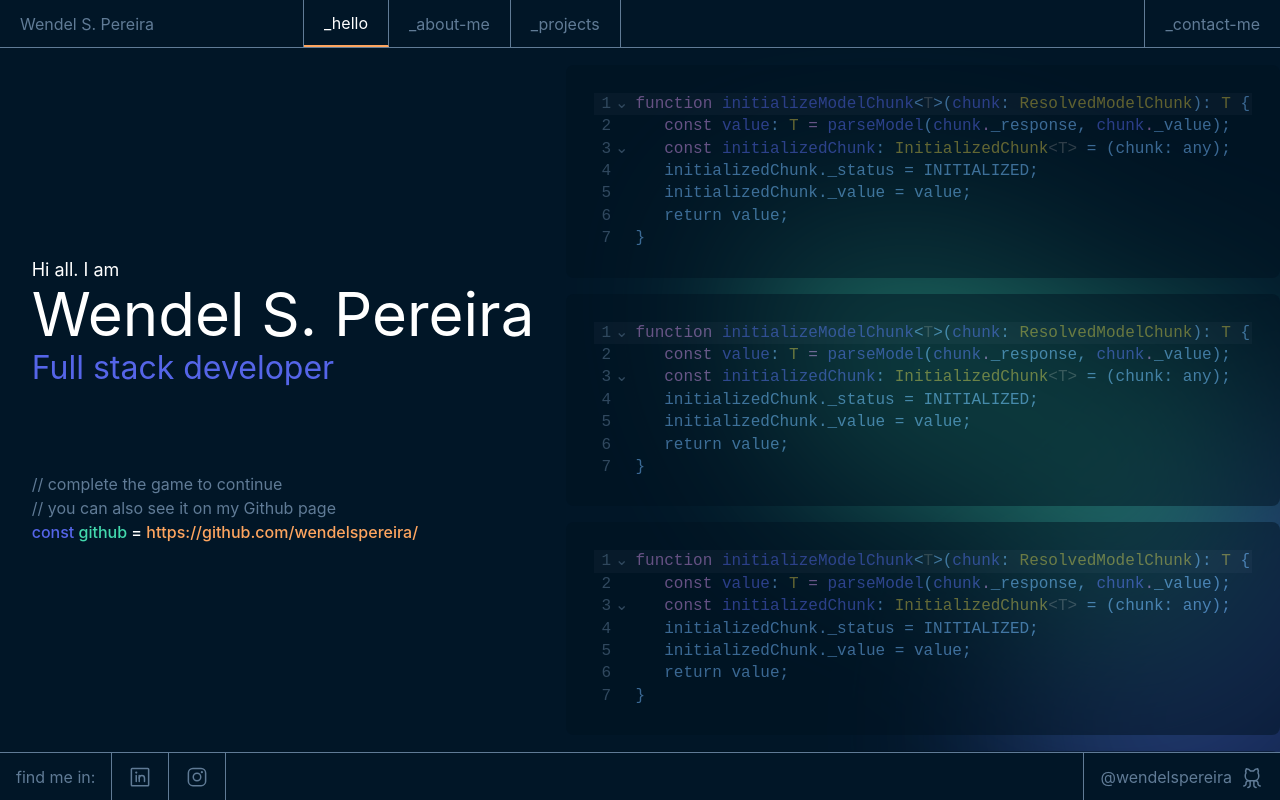
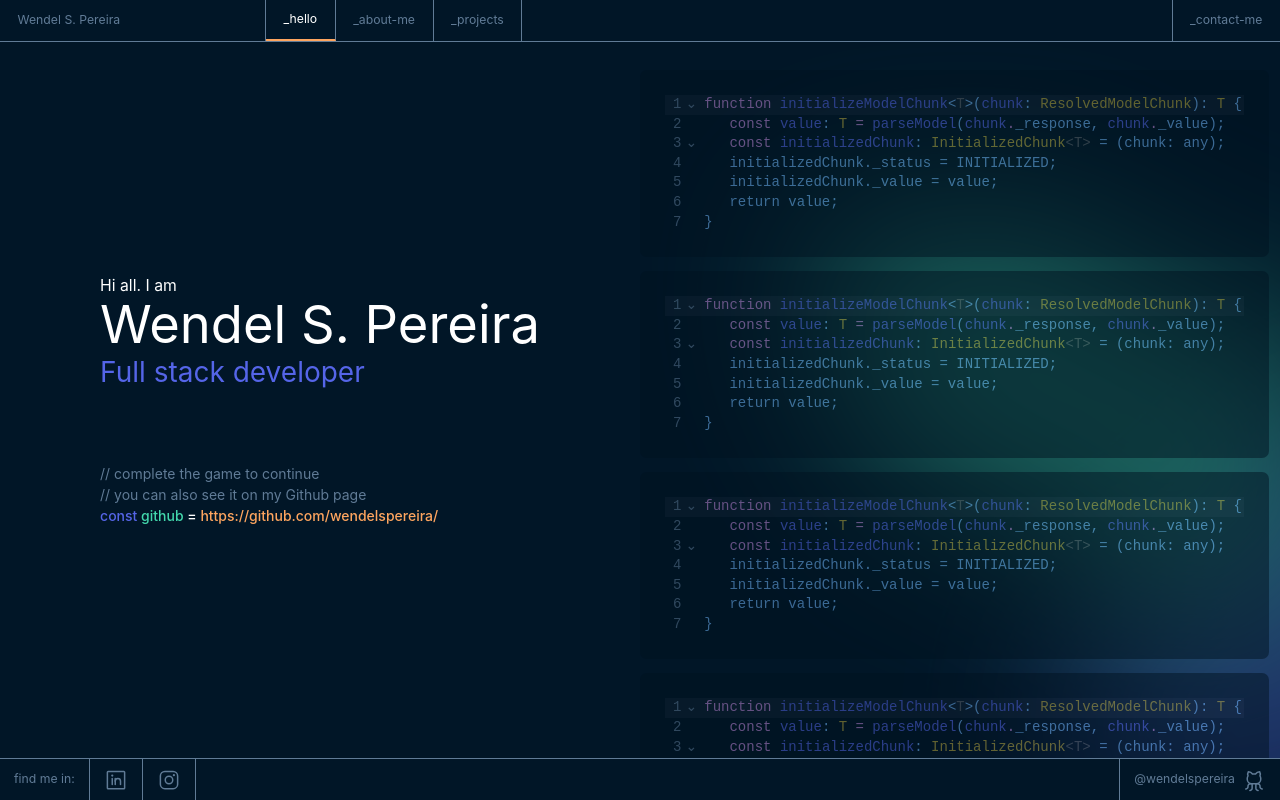
Before and after one commit to wendelspereira/portfolio, a Next.js app: page / in a window 1280 px wide. Built offline with nearby package versions, Linux system fonts and the light colour scheme.

Commit message:
fix open links in new tabs; font-size for all app; fix scroll of code mirrors on index page

```diff
--- a/package.json
+++ b/package.json
@@ -3,7 +3,7 @@
   "version": "0.1.0",
   "private": true,
   "scripts": {
-    "dev": "next dev -p 3001",
+    "dev": "next dev",
     "build": "next build",
     "start": "next start",
     "lint": "next lint"
--- a/src/components/Footer/index.tsx
+++ b/src/components/Footer/index.tsx
@@ -1,30 +1,31 @@
 import type { NextComponentType } from "next";
-import Link from "next/link";
 import { LinkedinLogo, InstagramLogo, GithubLogo } from "phosphor-react";
 
 const Footer: NextComponentType = () => {
   return (
     <footer className="flex absolute bottom-0 left-0 h-12 w-screen items-center bg-brand-900 border-t border-brand-600">
       <ul className="flex items-center w-full h-full overflow-hidden">
-        <li className="flex items-center text-brand-600 h-full px-4 border-r border-brand-600">
+        <li className="flex items-center text-brand-600 h-full px-4 border-r border-brand-600 cursor-default">
           find me in:
         </li>
         <li className="flex items-center text-brand-600 h-full px-4 border-r border-brand-600 hover:text-white-100">
-          <a  rel="noopener" href="https://www.linkedin.com/in/devwendelspereira">
+          <a rel="noopener noreferrer" target="_blank" href="https://www.linkedin.com/in/devwendelspereira">
             <LinkedinLogo size={24} />
           </a>
         </li>
         <li className="flex items-center text-brand-600 h-full px-4 border-r border-brand-600 hover:text-white-100">
-          <a  rel="noopener" href="https://www.instagram.com/wendelspereira">
+          <a rel="noopener noreferrer" target="_blank" href="https://www.instagram.com/wendelspereira">
             <InstagramLogo size={24} />
           </a>
         </li>
         <li className="flex items-center text-brand-600 h-full ml-auto px-4 border-l border-brand-600 hover:text-white-100 ">
           <a
+            rel="noopener noreferrer" target="_blank"
+
             href="https://www.github.com/wendelspereira"
-            className="flex whitespace-nowrap gap-2"
+            className="flex items-center whitespace-nowrap gap-2"
           >
-            @wendelspereira <GithubLogo size={24} />
+            <span>@wendelspereira</span><GithubLogo size={24} />
           </a>
         </li>
       </ul>
--- a/src/components/Header/index.tsx
+++ b/src/components/Header/index.tsx
@@ -9,9 +9,11 @@ const Header: NextComponentType = () => {
   return (
     <header className="flex w-full h-12 border-b border-brand-600">
       <ul className="flex  items-center justify-start w-full h-full overflow-clip ">
-        <li className="flex items-center h-full border-r border-brand-600 text-brand-600 w-[19rem] pl-5 overflow-clip">
-          Wendel S. Pereira
-        </li>
+        <Link href="/">
+          <li className="flex items-center h-full border-r border-brand-600 text-brand-600 w-[19rem] pl-5 overflow-clip">
+            Wendel S. Pereira
+          </li>
+        </Link>
         <Link href="/">
           <li
             className={classNames(
--- a/src/pages/about.tsx
+++ b/src/pages/about.tsx
@@ -97,7 +97,7 @@ const About: NextPage = () => {
                 size={20}
                 color="#43D9AD"
               />
-              <a  rel="noopener" href="mailto:wendelspereira@outlook.com">@wendelspereira</a>
+              <a  rel="noopener noreferrer" target="_blank" href="mailto:wendelspereira@outlook.com">@wendelspereira</a>
             </li>
             <li className="flex items-center hover:text-white-100">
               <Phone className="inline mr-2" size={20} color="#43D9AD" />
@@ -117,7 +117,7 @@ const About: NextPage = () => {
         </div>
       </div>
 
-      <div className="codeBody justfy-start items-start text-xl text-brand-600 pl-6 pb-0 w-full overflow-y-scroll">
+      <div className="codeBody justfy-start items-start text-lg text-brand-600 pl-6 pb-0 w-full overflow-y-scroll">
         <CodeMirror
           value={`/** Sou um deseull stack, com mais de três anos dea no\n*   desenvolvimento web, mobile e Itefólio conta com alguns projetos\n*   desenvolfreelancer além de várias outras aplicaçõesPossuo\n*   conhecimentos em programal e orientada a objetos, atuando pre com\n*   a linguagem Typescript, principais tecnologias em torno do seu\n*   ecossistemama. Tenho grande ila automação de processos de forma\n*   einteligente, área onde tenh por implementar de soluções que\n*   economizem recursos e entreguem melhores  resultados.\n*/`}
           height="100%"
--- a/src/pages/contact.tsx
+++ b/src/pages/contact.tsx
@@ -65,13 +65,13 @@ const Contact: NextPage = () => {
         </div>
         <div className={"px-5 py-4"}>
           <ul className="flex flex-col gap-2 text-text-main hover:text-white">
-            <a  rel="noopener" href="mailto:wendelspereira@outlook.com">
+            <a  rel="noopener noreferrer" target="_blank" href="mailto:wendelspereira@outlook.com">
               <li className="flex items-center gap-2 hover:text-white-100">
                 <Envelope size={16} color="#607b96" weight="fill" />
                 <span>@wendelspereira</span>
               </li>
             </a>
-            <a  rel="noopener" href="https://api.whatsapp.com/send/?phone=5587996592930&text&type=phone_number&app_absent=0">
+            <a  rel="noopener noreferrer" target="_blank" href="https://api.whatsapp.com/send/?phone=5587996592930&text&type=phone_number&app_absent=0">
               <li className="flex items-center gap-2 hover:text-white-100">
                 <Phone size={16} color="#607b96" weight="fill" />
                 <span>(87)99659-2930</span>
@@ -88,7 +88,7 @@ const Contact: NextPage = () => {
         </div>
         <div className={"px-5 py-4"}>
           <ul className="flex flex-col gap-2 text-text-main">
-            <a  rel="noopener" href="https://www.youtube.com/channel/UCNldlHLt5OU1vTIu1yWZyhw">
+            <a  rel="noopener noreferrer" target="_blank" href="https://www.youtube.com/channel/UCNldlHLt5OU1vTIu1yWZyhw">
               <li className="flex items-center gap-2 hover:text-white-100">
                 <span>
                   <ArrowSquareOut size={16} color="#607b96" weight="fill" />
@@ -96,7 +96,7 @@ const Contact: NextPage = () => {
                 YouTube channel
               </li>
             </a>
-            <a  rel="noopener" href="https://www.instagram.com/wendelspereira">
+            <a  rel="noopener noreferrer" target="_blank" href="https://www.instagram.com/wendelspereira">
               <li className="flex items-center gap-2 hover:text-white-100">
                 <span>
                   <ArrowSquareOut size={16} color="#607b96" weight="fill" />
@@ -104,7 +104,7 @@ const Contact: NextPage = () => {
                 Instagram accout
               </li>
             </a>
-            <a  rel="noopener" href="https://www.linkedin.com/in/devwendelspereira">
+            <a  rel="noopener noreferrer" target="_blank" href="https://www.linkedin.com/in/devwendelspereira">
               <li className="flex items-center gap-2 hover:text-white-100">
                 <span>
                   <ArrowSquareOut size={16} color="#607b96" weight="fill" />
@@ -112,7 +112,7 @@ const Contact: NextPage = () => {
                 Linkedin
               </li>
             </a>
-            <a  rel="noopener" href="https://www.github.com/wendelspereira">
+            <a  rel="noopener noreferrer" target="_blank" href="https://www.github.com/wendelspereira">
               <li className="flex items-center gap-2 hover:text-white-100">
                 <span>
                   <ArrowSquareOut size={16} color="#607b96" weight="fill" />
--- a/src/pages/index.tsx
+++ b/src/pages/index.tsx
@@ -2,56 +2,6 @@ import { javascript } from "@codemirror/lang-javascript";
 import ReactCodeMirror from "@uiw/react-codemirror";
 import type { NextPage } from "next";
 import { codeMirrorTheme } from "../config/codeMirrorTheme";
-// import styles from "../styles/home.css"
-
-function handleScroller(e: React.UIEvent<HTMLElement>) {
-  //  const currentY = e.currentTarget.getBoundingClientRect().y
-  const screenCenter = window.innerHeight / 2;
-  const element = e.currentTarget.getElementsByClassName("wendel");
-  const currentY = element[0].getBoundingClientRect().y;
-
-  if (currentY > screenCenter) {
-    element[0].classList.add("bg-red")
-  }
-
-  // console.log(elements)
-
-  // console.log(window.scrollBy.)
-}
-
-// const controls = document.querySelectorAll(".control");
-// let currentItem = 0;
-// const items = document.querySelectorAll(".item");
-// const maxItems = items.length;
-
-// controls.forEach((control) => {
-//   control.addEventListener("click", (e) => {
-//     isLeft = e.target.classList.contains("arrow-left");
-
-//     if (isLeft) {
-//       currentItem -= 1;
-//     } else {
-//       currentItem += 1;
-//     }
-
-//     if (currentItem >= maxItems) {
-//       currentItem = 0;
-//     }
-
-//     if (currentItem < 0) {
-//       currentItem = maxItems - 1;
-//     }
-
-//     items.forEach((item) => item.classList.remove("current-item"));
-
-//     items[currentItem].scrollIntoView({
-//       behavior: "smooth",
-//       inline: "center"
-//     });
-
-//     items[currentItem].classList.add("current-item");
-//   });
-// });
 
 const Home: NextPage = () => {
   return (
@@ -85,7 +35,7 @@ const Home: NextPage = () => {
                 {" = "}
               </span>
               <span className="text-orange-900 text-base font-medium">
-                <a  href="https://github.com/wendelspereira/">
+                <a href="https://github.com/wendelspereira/">
                   {"https://github.com/wendelspereira/"}
                 </a>
               </span>
@@ -95,10 +45,9 @@ const Home: NextPage = () => {
       </section>
       <section id="container" className={`flex-1 items-center justify-center bg-index_blur bg-auto`}>
         <div
-          className="flex w-full h-full flex-col justify-center items-center no-scrollbar overflow-y-auto gap-4 py-8"
-          onScroll={handleScroller}
+          className="flex w-full h-full flex-col no-scrollbar overflow-auto gap-4 py-8"
         >
-          <div className="bg-brand-1000 rounded-lg py-6 px-7 opacity-50">
+          <div className="bg-brand-1000 w-fit rounded-lg py-6 px-7 opacity-50">
             <ReactCodeMirror
               value={`function initializeModelChunk<T>(chunk: ResolvedModelChunk): T {\n   const value: T = parseModel(chunk._response, chunk._value);\n   const initializedChunk: InitializedChunk<T> = (chunk: any);\n   initializedChunk._status = INITIALIZED;\n   initializedChunk._value = value;\n   return value;\n}`}
               height="100%"
@@ -112,7 +61,7 @@ const Home: NextPage = () => {
               }}
             />
           </div>
-          <div className="bg-brand-1000 rounded-lg py-6 px-7 opacity-50 wendel">
+          <div className="bg-brand-1000 w-fit rounded-lg py-6 px-7 opacity-50 wendel">
             <ReactCodeMirror
               value={`function initializeModelChunk<T>(chunk: ResolvedModelChunk): T {\n   const value: T = parseModel(chunk._response, chunk._value);\n   const initializedChunk: InitializedChunk<T> = (chunk: any);\n   initializedChunk._status = INITIALIZED;\n   initializedChunk._value = value;\n   return value;\n}`}
               height="100%"
@@ -126,7 +75,7 @@ const Home: NextPage = () => {
               }}
             />
           </div>
-          <div className="bg-brand-1000 rounded-lg py-6 px-7 opacity-50">
+          <div className="bg-brand-1000 w-fit rounded-lg py-6 px-7 opacity-50">
             <ReactCodeMirror
               value={`function initializeModelChunk<T>(chunk: ResolvedModelChunk): T {\n   const value: T = parseModel(chunk._response, chunk._value);\n   const initializedChunk: InitializedChunk<T> = (chunk: any);\n   initializedChunk._status = INITIALIZED;\n   initializedChunk._value = value;\n   return value;\n}`}
               height="100%"
@@ -140,7 +89,7 @@ const Home: NextPage = () => {
               }}
             />
           </div>
-          <div className="bg-brand-1000 rounded-lg py-6 px-7 opacity-50">
+          <div className="bg-brand-1000 w-fit rounded-lg py-6 px-7 opacity-50">
             <ReactCodeMirror
               value={`function initializeModelChunk<T>(chunk: ResolvedModelChunk): T {\n   const value: T = parseModel(chunk._response, chunk._value);\n   const initializedChunk: InitializedChunk<T> = (chunk: any);\n   initializedChunk._status = INITIALIZED;\n   initializedChunk._value = value;\n   return value;\n}`}
               height="100%"
@@ -154,7 +103,7 @@ const Home: NextPage = () => {
               }}
             />
           </div>
-          <div className="bg-brand-1000 rounded-lg py-6 px-7 opacity-50">
+          <div className="bg-brand-1000 w-fit rounded-lg py-6 px-7 opacity-50">
             <ReactCodeMirror
               value={`function initializeModelChunk<T>(chunk: ResolvedModelChunk): T {\n   const value: T = parseModel(chunk._response, chunk._value);\n   const initializedChunk: InitializedChunk<T> = (chunk: any);\n   initializedChunk._status = INITIALIZED;\n   initializedChunk._value = value;\n   return value;\n}`}
               height="100%"
@@ -168,7 +117,7 @@ const Home: NextPage = () => {
               }}
             />
           </div>
-          <div className="bg-brand-1000 rounded-lg py-6 px-7 opacity-50">
+          <div className="bg-brand-1000 w-fit rounded-lg py-6 px-7 opacity-50">
             <ReactCodeMirror
               value={`function initializeModelChunk<T>(chunk: ResolvedModelChunk): T {\n   const value: T = parseModel(chunk._response, chunk._value);\n   const initializedChunk: InitializedChunk<T> = (chunk: any);\n   initializedChunk._status = INITIALIZED;\n   initializedChunk._value = value;\n   return value;\n}`}
               height="100%"
@@ -182,7 +131,7 @@ const Home: NextPage = () => {
               }}
             />
           </div>
-          <div className="bg-brand-1000 rounded-lg py-6 px-7 opacity-50">
+          <div className="bg-brand-1000 w-fit rounded-lg py-6 px-7 opacity-50">
             <ReactCodeMirror
               value={`function initializeModelChunk<T>(chunk: ResolvedModelChunk): T {\n   const value: T = parseModel(chunk._response, chunk._value);\n   const initializedChunk: InitializedChunk<T> = (chunk: any);\n   initializedChunk._status = INITIALIZED;\n   initializedChunk._value = value;\n   return value;\n}`}
               height="100%"
@@ -197,33 +146,9 @@ const Home: NextPage = () => {
             />
           </div>
         </div>
-        {/* <div className="relative top-550 left-0"></div>
-        <div className="absolute  top-[calc(50%-14.9rem)] left-[calc(50%+5rem)]">
-          <img src="/Snake.svg" className="" alt="" />
-        </div> */}
       </section>
     </main>
   );
 };
 
 export default Home;
-
-
-
-
-// <!DOCTYPE html>
-// <html lang="en">
-
-// <head>
-//   <meta charset="utf-8">
-//   <title>HTML</title>
-//   <link rel="stylesheet" href="main2.css" type="text/css" />
-// </head>
-
-// <body>
-//   <div id="container">
-//     <div id="box">as</div>
-//   </div>
-// </body>
-
-// </html>
--- a/src/styles/globals.css
+++ b/src/styles/globals.css
@@ -20,6 +20,7 @@ body {
   padding: 0;
   margin: 0;
   font-family: -apple-system, Fira Code, Roboto, sans-serif;
+  font-size: 0.875rem;
 }
 
 a {
```
